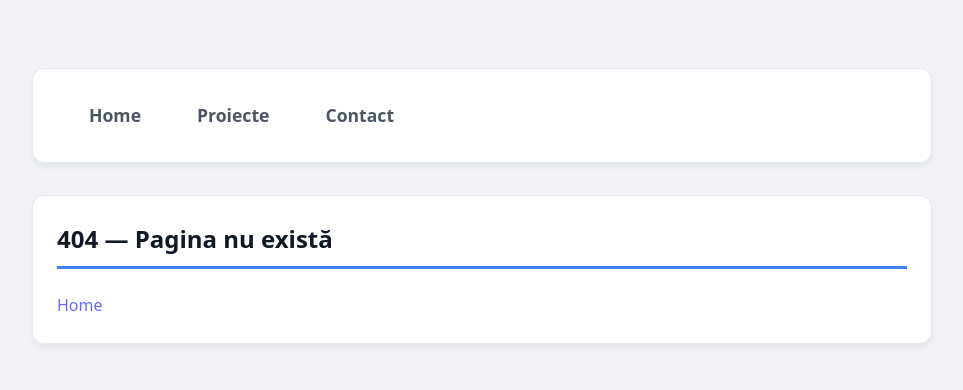
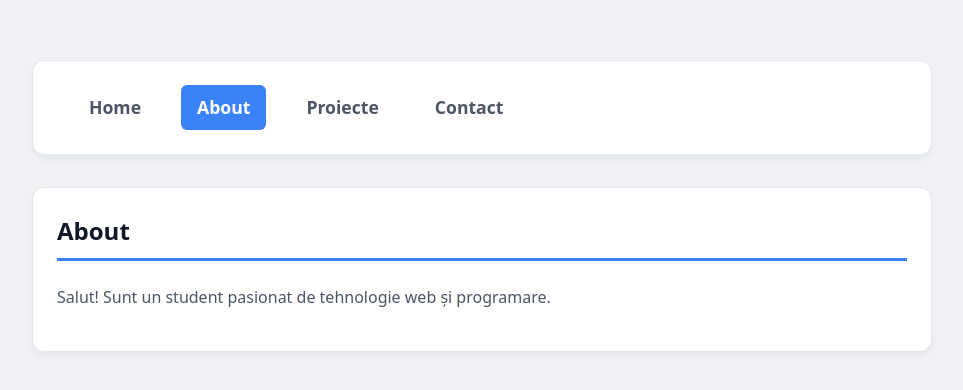
Before and after one commit to stefant27/Programare-Web, a React (Vite) app: page /about in a window 1280 px wide. Before the commit this address had no page. Shown: the part 194-584 px from the top of the page, without its empty margins (158-1121 px from the left). Built offline with nearby package versions, Linux system fonts and the light colour scheme.

Commit message:
feat: Adăugare o pagină nouă de about

```diff
--- a/src/App.jsx
+++ b/src/App.jsx
@@ -1,5 +1,6 @@
 import { BrowserRouter, Routes, Route } from 'react-router';
 import Home from './pages/Home';
+import About from './pages/About';
 import Projects from './pages/Projects';
 import Contact from './pages/Contact';
 import NotFound from './pages/NotFound';
@@ -12,6 +13,7 @@ function App() {
       <Navbar />
       <Routes>
         <Route path="/" element={<Home />} />
+        <Route path="/about" element={<About />} />
         <Route path="/projects" element={<Projects />} />
         <Route path="/contact" element={<Contact />} />
         <Route path="*" element={<NotFound />} />
--- a/src/Navbar.jsx
+++ b/src/Navbar.jsx
@@ -4,6 +4,7 @@ function Navbar() {
   return (
     <nav>
       <NavLink to="/">Home</NavLink>
+      <NavLink to="/about">About</NavLink>
       <NavLink to="/projects">Proiecte</NavLink>
       <NavLink to="/contact">Contact</NavLink>
     </nav>
--- /dev/null
+++ b/src/pages/About.jsx
@@ -0,0 +1,10 @@
+function About() {
+  return (
+    <div className="card">
+      <h2>About</h2>
+      <p>Salut! Sunt un student pasionat de tehnologie web și programare.</p>
+    </div>
+  );
+}
+
+export default About;
--- a/src/pages/Home.jsx
+++ b/src/pages/Home.jsx
@@ -2,7 +2,6 @@ function Home() {
   return (
     <div className="dashboard-header">
       <h1>Trimbitas Stefan Ioan</h1>
-      <p>Salut! Sunt un student pasionat de tehnologie web și programare.</p>
     </div>
   );
 }
```
Lines whose indentation alone changed are shown as unchanged.
